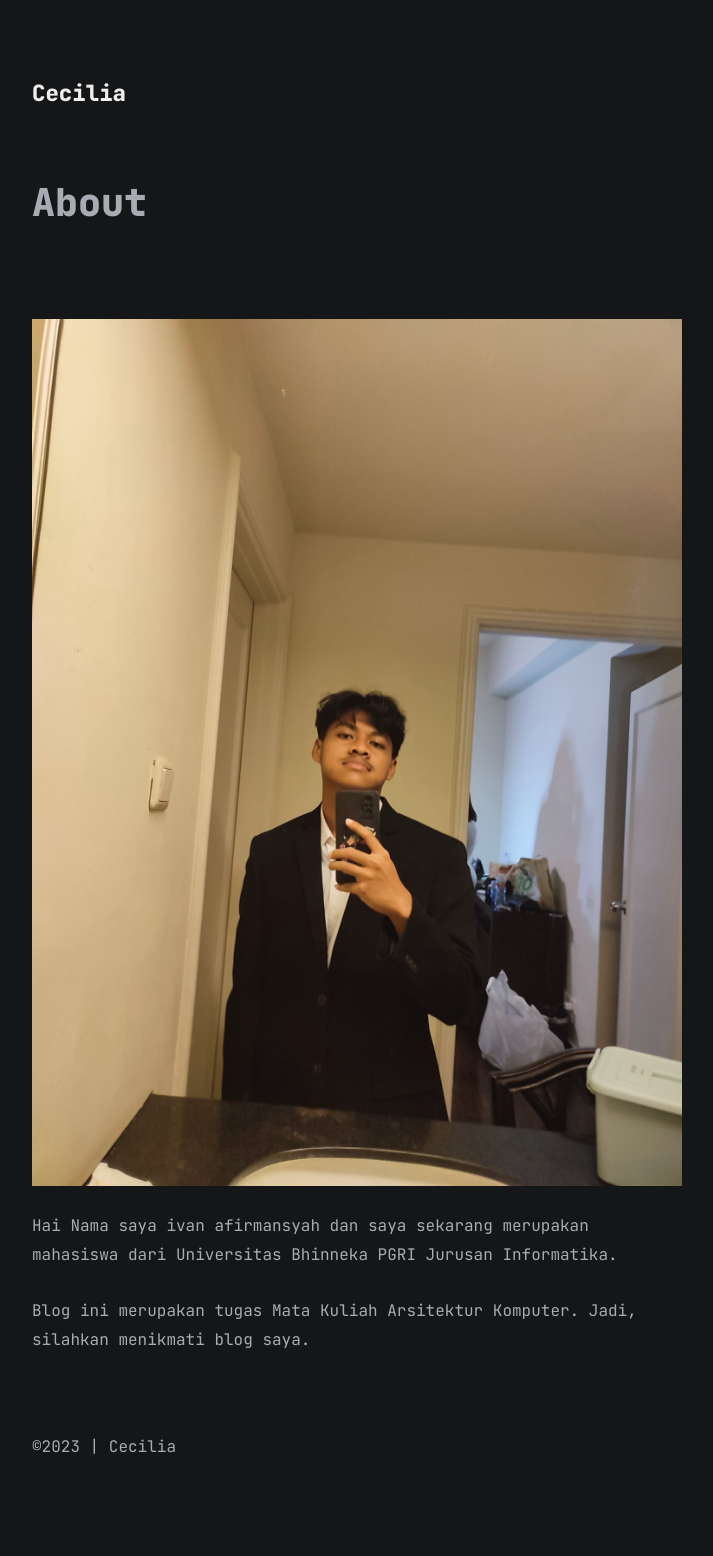
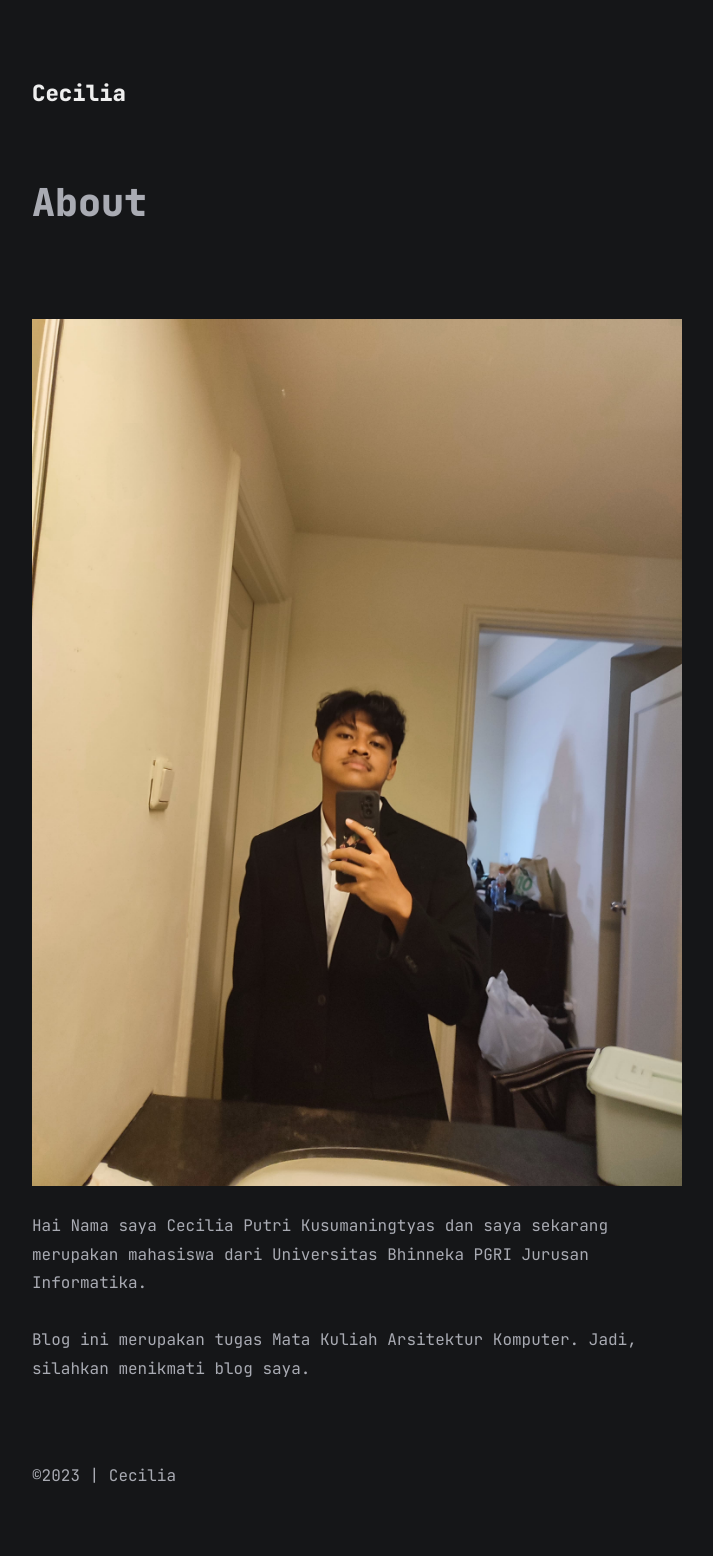
Before and after one commit to shera1402/shera1402.github.io, a Jekyll site: the page built from about.md, in a window 1280 px wide. Shown: the whole page, without its empty margins (283-996 px from the left). Built offline with Jekyll 4.4.1, drawn with Linux system fonts in a browser that asks for light colours; comment, search, counter and statistics services are not loaded; a style sheet for code colours, icons or effects is not loaded; before the commit the page ends 1527 px from its top, so only the background shows below that.

Commit message:
Update about.md

```diff
--- a/about.md
+++ b/about.md
@@ -4,6 +4,6 @@ title: About
 ---
 
 <span style="display:block;text-align:center">![alt](assets/img/ivan.jpeg)</span>
-Hai Nama saya ivan afirmansyah dan saya sekarang merupakan mahasiswa dari Universitas Bhinneka PGRI Jurusan Informatika.
+Hai Nama saya Cecilia Putri Kusumaningtyas dan saya sekarang merupakan mahasiswa dari Universitas Bhinneka PGRI Jurusan Informatika.
 
 Blog ini merupakan tugas Mata Kuliah Arsitektur Komputer. Jadi, silahkan menikmati blog saya.
```
